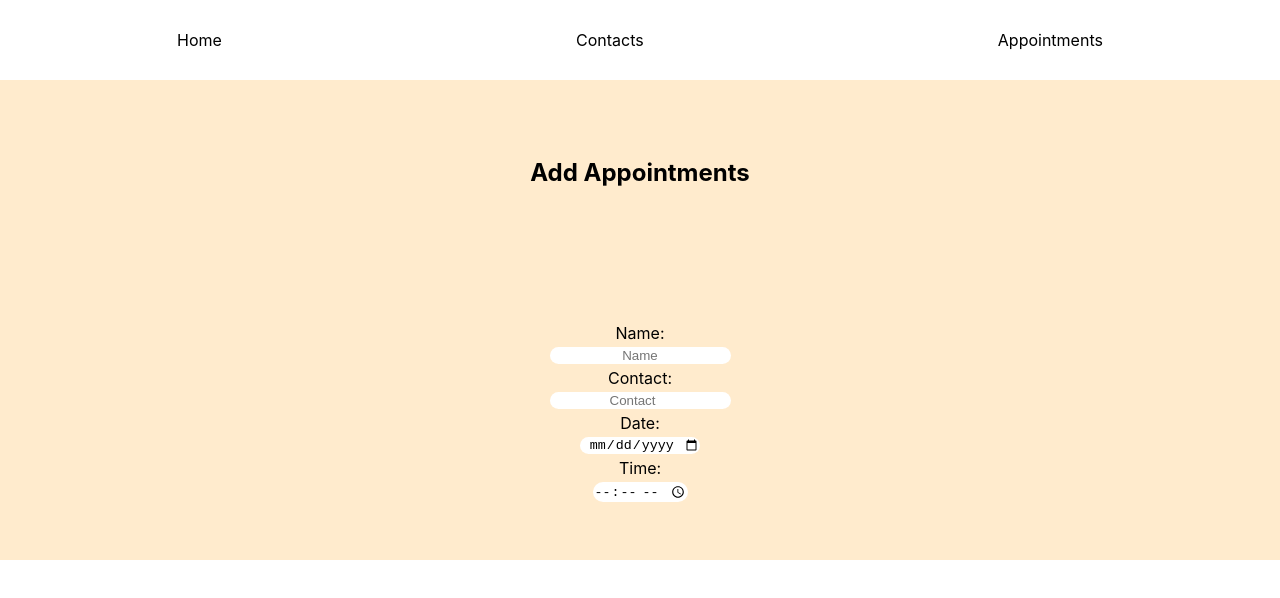
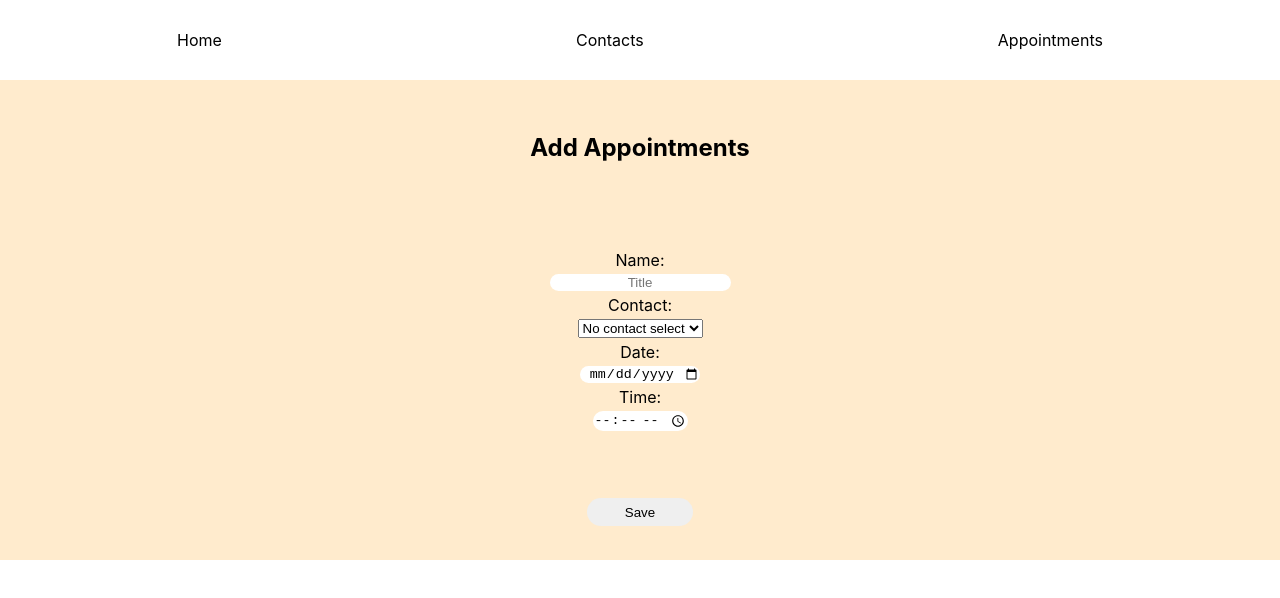
Before and after one commit to Vitor104/SchedulEase, a React (Create React App) app: page /Appointment in a window 1280 px wide. Shown: the top 598 px of the page. Built offline with nearby package versions, Linux system fonts and the light colour scheme.

Commit message:
estou quase terminando a primeira parte

```diff
--- a/src/componentes/app/App.js
+++ b/src/componentes/app/App.js
@@ -15,7 +15,9 @@ function App() {
   const [email, setEmail] = useState();
   const [contato, setContato] = useState();
   const [divs, setDivs] = useState([]);
-
+  const [all, setAll] = useState([
+    {name: name, email: email, contato: contato, value: 1}
+    ])
 
 
   const submitForm = (e) => {
@@ -25,12 +27,17 @@ function App() {
       setDivs([...divs, <div className='newDiv' key={divs.length}>
         {name}<br></br>
         {email}<br></br>
-        {contato}{divs.length + 1}
+        {contato}
+        {divs.length + 1}
         </div>]);
     }
 
 
+    divs.map(getFullName);
 
+  function getFullName(item) {
+  return [item.firstname,item.lastname].join(" ");
+}
 
 
   return (
@@ -46,8 +53,10 @@ function App() {
       <main>
         <Routes>
           <Route path='/' element={ <Root />} />
+
           <Route path='Contact' element={ <Contact setName={setName} setEmail={setEmail} setContato={setContato}  submitForm={submitForm}  divs={divs} />}/>
-          <Route path='Appointment' element={ <Appointment />} />
+
+          <Route path='Appointment' element={ <Appointment teste={all} />} />
         </Routes>
       </main>
     </div>
--- a/src/componentes/appointments/appointment.js
+++ b/src/componentes/appointments/appointment.js
@@ -1,24 +1,29 @@
 import React from "react";
 import styles from './appointment.module.css'
 
-function Appointment () {
+function Appointment (props) {
     return (
         <main>
             <div className={styles.container}>
                 <h2>Add Appointments</h2>
                 <form className={styles.formContainer}>
-                    <label id='name'>Name: </label>
-                    <input className={styles.formChild} id="name" type="text" required placeholder="Name"></input>
+                    <label id='Title'>Name: </label>
+                    <input className={styles.formChild} id="title" type="text" required placeholder="Title"></input>
 
                     <label id='contact'>Contact: </label>
-                    <input className={styles.formChild} id="contact" type="number" required placeholder="Contact"></input>
+                    <select name="contact" id="contact">
+                        <option value={props.teste}>No contact select</option>
+                    </select>
+
 
                     <label id='date'>Date: </label>
                     <input className={styles.formChild} id="date" required placeholder="Date" type="date"></input>
 
                     <label id='time'>Time: </label>
                     <input className={styles.formChild} id="time" required placeholder="Time" type="time"></input>
+
                 </form>
+                <button type="submit" onClick={props.submitForm} className={styles.button}>Save</button>
             </div>
         </main>
     )
--- a/src/componentes/appointments/appointment.module.css
+++ b/src/componentes/appointments/appointment.module.css
@@ -26,3 +26,14 @@
 .formChild:active {
     border: 2px solid black;
 }
+
+.button {
+    padding: 0.5em;
+    width: 8em;
+    border: none;
+    border-radius: 15px;
+}
+
+.button:active {
+    border: 3px solid black;
+}
```
